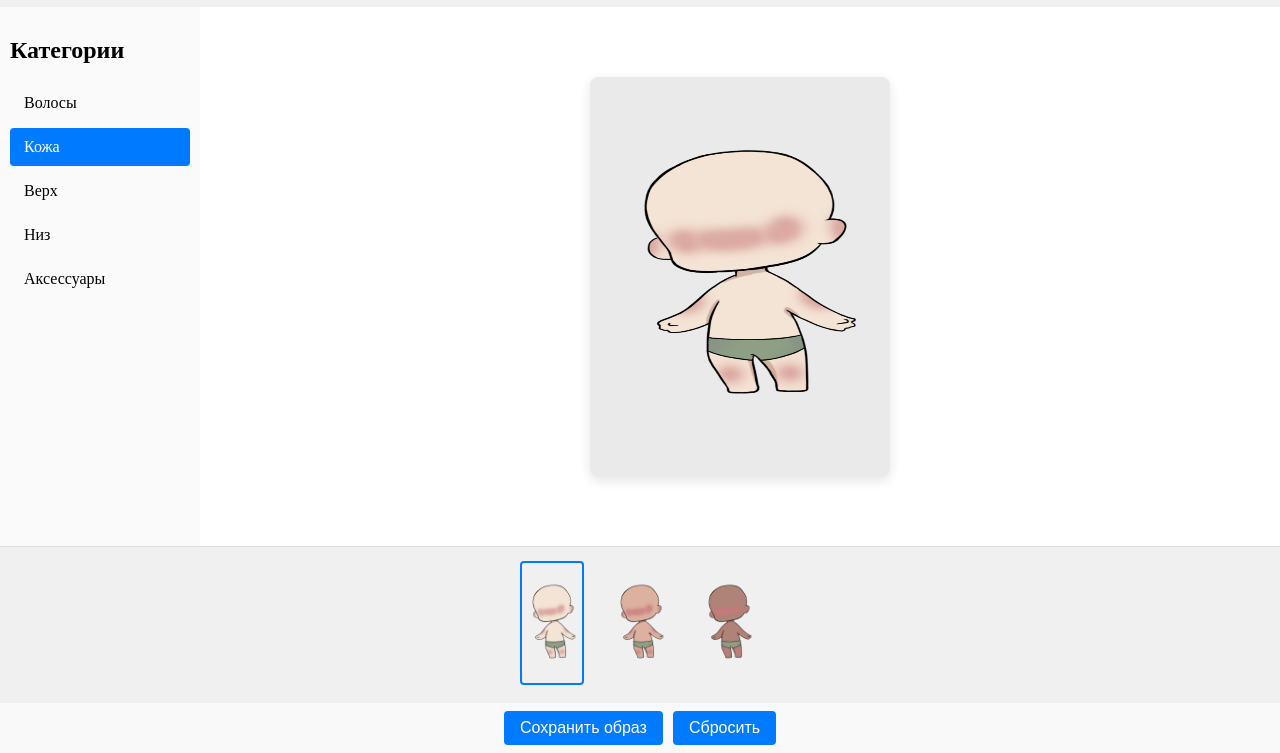
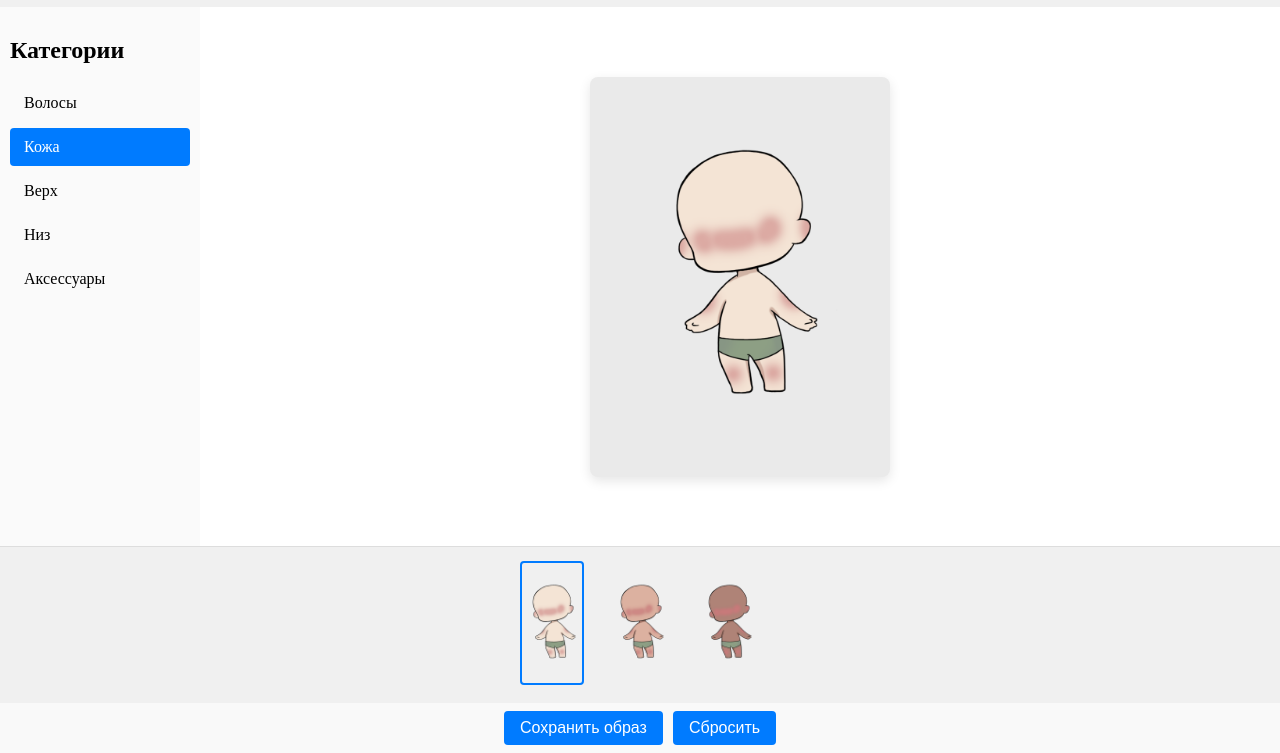
Before and after one commit to SoraKotoneru/EduXP, a plain HTML site: page game.html in a window 1280 px wide. Shown: the part 47-800 px from the top of the page. Drawn offline with Linux system fonts and the light colour scheme.

Commit message:
не плющим картинку

```diff
--- a/CSS/style.css
+++ b/CSS/style.css
@@ -138,6 +138,8 @@ body {
   position: absolute;
   top: 0; left: 0;
   width: 100%; height: 100%;
+  object-fit: contain;
+  object-position: center center;
   transition: opacity 0.3s;
 }
 
```
